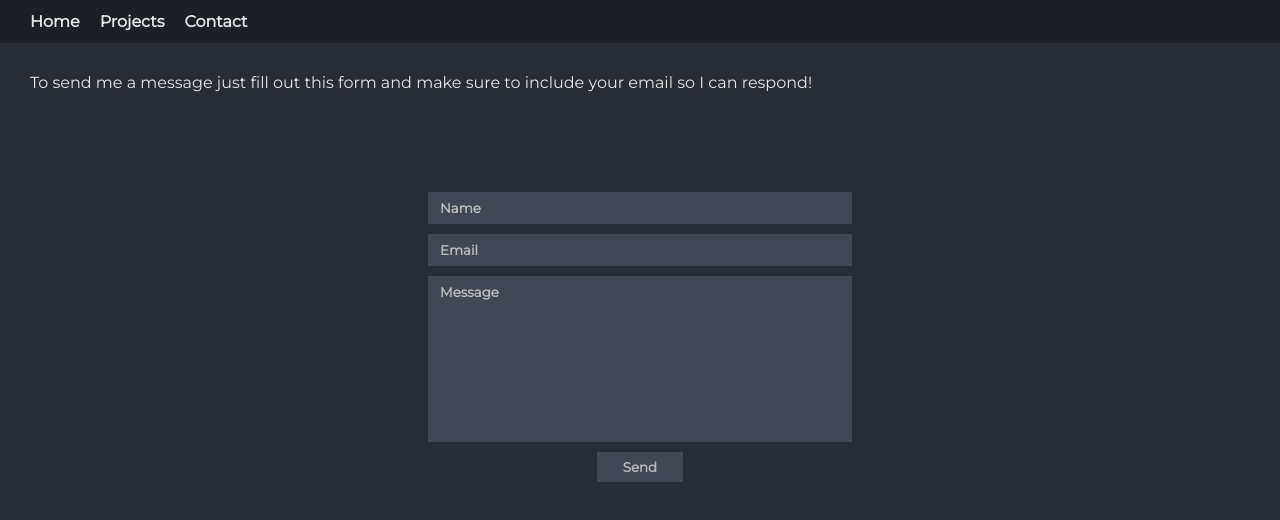
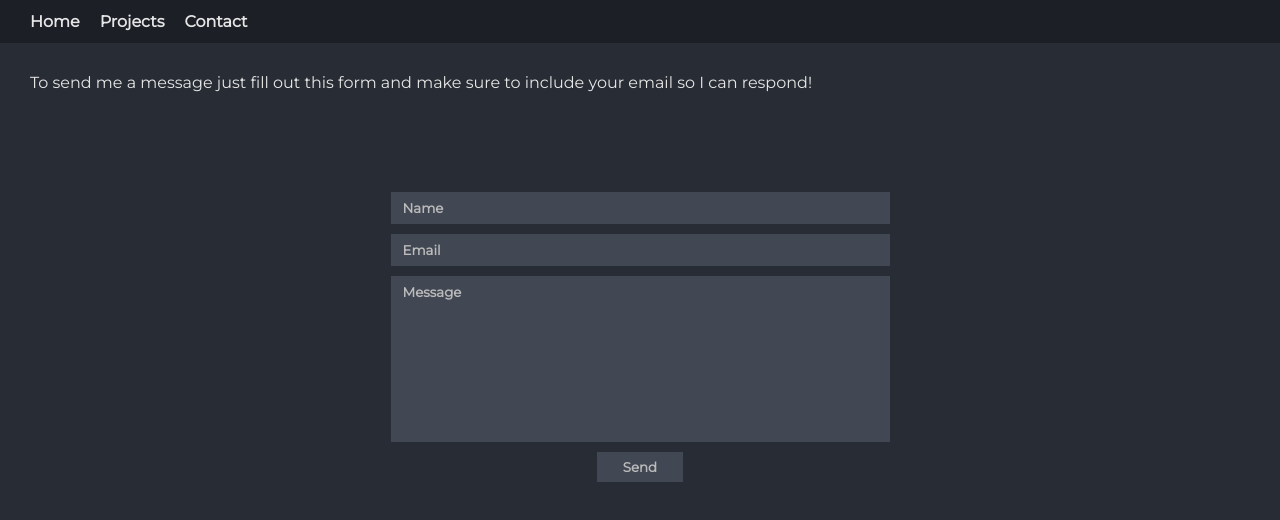
Before and after one commit to gregorybchris/personal-website, a React (Create React App) app in the folder frontend/app/: page /contact in a window 1280 px wide. Shown: the top 520 px of the page. Built offline with nearby package versions, Linux system fonts and the light colour scheme.

Commit message:
Fix contact page form width

```diff
--- a/frontend/app/src/components/Contact.css
+++ b/frontend/app/src/components/Contact.css
@@ -5,7 +5,8 @@
 }
 
 .Contact-form-wrap {
-  width: 500px;
+  width: 90%;
+  max-width: 500px;
   margin: 100px auto 0px;
 }
 
@@ -37,11 +38,11 @@
 }
 
 .Contact-text-field {
-  width: 400px;
+  width: 95%;
 }
 
 .Contact-text-area {
-  width: 400px;
+  width: 95%;
   height: 150px;
   resize: none;
 }
```
